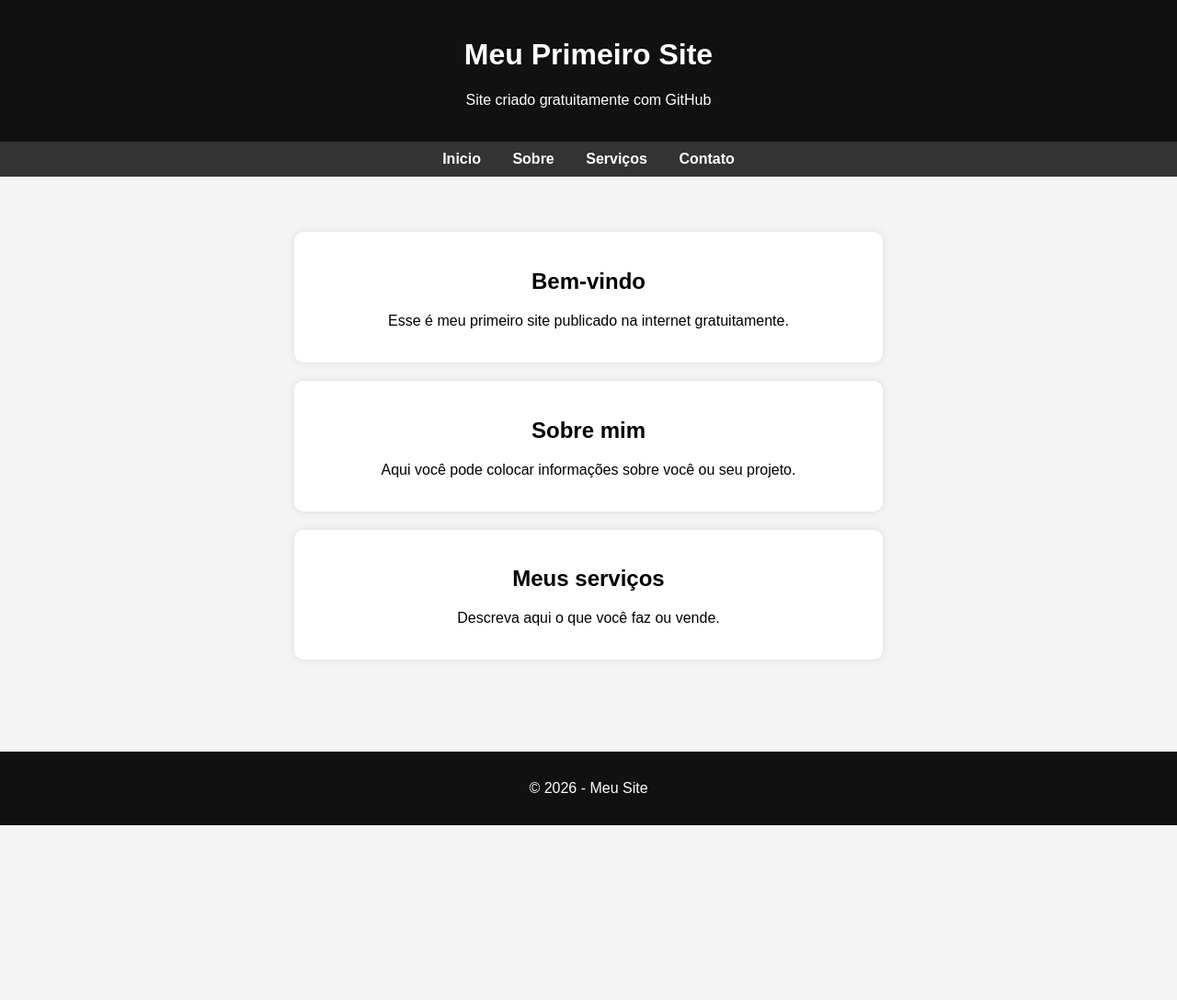
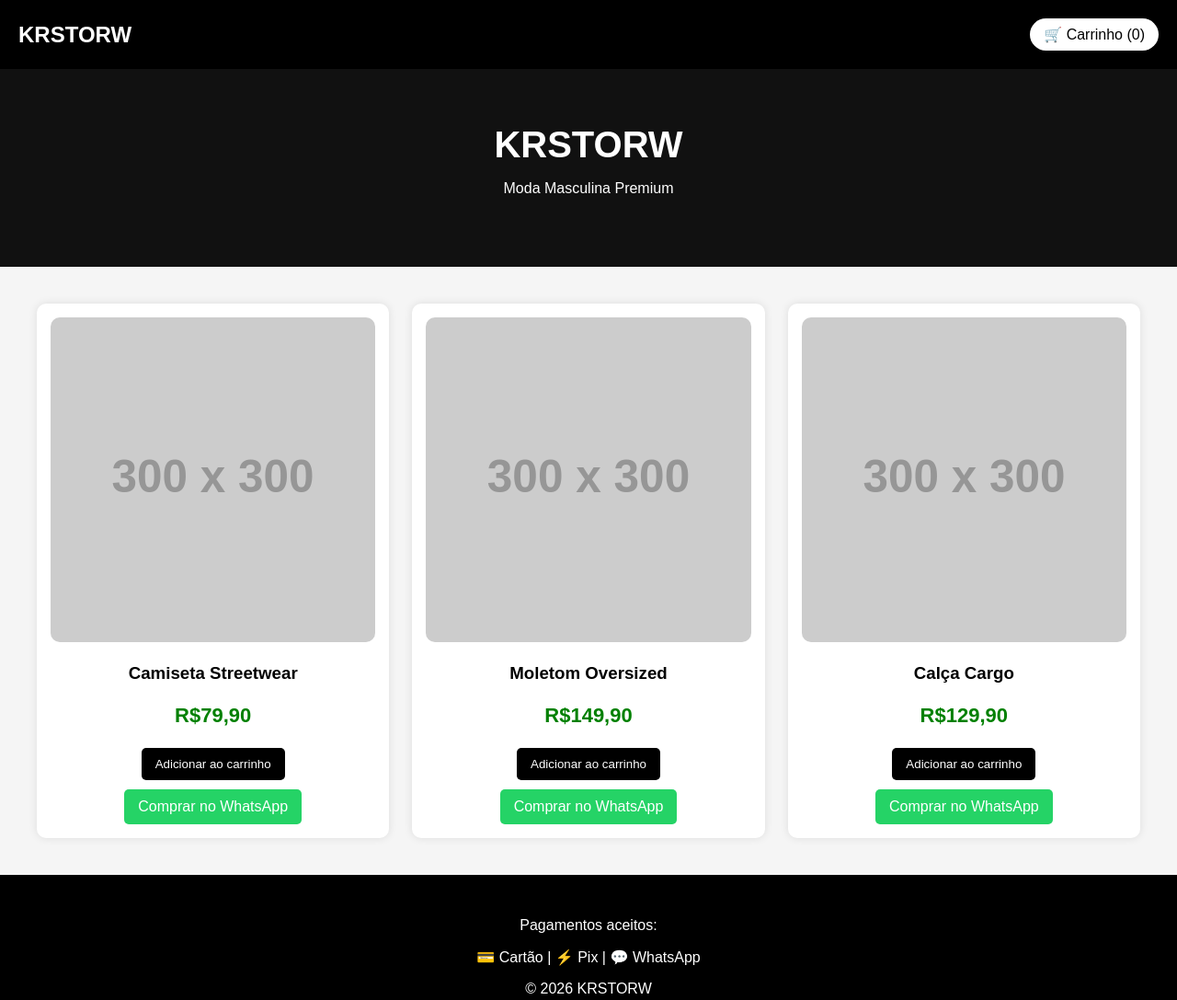
Before and after one commit to titidjesus/KRSTORW, a plain HTML site: page index.html in a window 1280 px wide. Shown: the whole page at 92% size. Before the commit the page ends 897 px from the top, so only its background shows below. Drawn offline with Linux system fonts and the light colour scheme; placeholder pictures from the web are drawn by us.

Commit message:
Update index.html

```diff
--- a/index.html
+++ b/index.html
@@ -3,61 +3,103 @@
 <head>
 <meta charset="UTF-8">
 <meta name="viewport" content="width=device-width, initial-scale=1.0">
-
-<title>Meu Site</title>
+<title>KRSTORW | Loja Masculina</title>
 
 <style>
 
 body{
-font-family: Arial, sans-serif;
+font-family:Arial;
 margin:0;
-background:#f4f4f4;
+background:#f5f5f5;
 }
 
 header{
+background:black;
+color:white;
+display:flex;
+justify-content:space-between;
+align-items:center;
+padding:20px;
+}
+
+.logo{
+font-size:24px;
+font-weight:bold;
+}
+
+.carrinho{
+background:white;
+color:black;
+padding:8px 15px;
+border-radius:20px;
+}
+
+.banner{
 background:#111;
 color:white;
-padding:20px;
+text-align:center;
+padding:60px 20px;
+}
+
+.banner h1{
+font-size:40px;
+margin:0;
+}
+
+.produtos{
+display:grid;
+grid-template-columns:repeat(auto-fit,minmax(250px,1fr));
+gap:25px;
+padding:40px;
+}
+
+.produto{
+background:white;
+padding:15px;
+border-radius:10px;
+box-shadow:0 0 10px rgba(0,0,0,0.1);
 text-align:center;
 }
 
-nav{
-background:#333;
-padding:10px;
-text-align:center;
+.produto img{
+width:100%;
+border-radius:10px;
 }
 
-nav a{
-color:white;
-margin:15px;
-text-decoration:none;
+.preco{
+color:green;
+font-size:22px;
 font-weight:bold;
 }
 
-nav a:hover{
-color:#ffd000;
+button{
+background:black;
+color:white;
+border:none;
+padding:10px 15px;
+cursor:pointer;
+border-radius:5px;
 }
 
-.container{
-padding:40px;
-text-align:center;
+button:hover{
+background:#444;
 }
 
-.card{
-background:white;
-padding:20px;
-margin:20px auto;
-max-width:600px;
-border-radius:10px;
-box-shadow:0 0 10px rgba(0,0,0,0.1);
+.whatsapp{
+display:inline-block;
+margin-top:10px;
+background:#25D366;
+padding:10px 15px;
+color:white;
+text-decoration:none;
+border-radius:5px;
 }
 
 footer{
-background:#111;
+background:black;
 color:white;
 text-align:center;
-padding:15px;
-margin-top:40px;
+padding:30px;
 }
 
 </style>
@@ -66,39 +108,103 @@ margin-top:40px;
 <body>
 
 <header>
-<h1>Meu Primeiro Site</h1>
-<p>Site criado gratuitamente com GitHub</p>
+
+<div class="logo">KRSTORW</div>
+
+<div class="carrinho">
+🛒 Carrinho (<span id="contador">0</span>)
+</div>
+
 </header>
 
-<nav>
-<a href="#">Inicio</a>
-<a href="#">Sobre</a>
-<a href="#">Serviços</a>
-<a href="#">Contato</a>
-</nav>
+<section class="banner">
 
-<div class="container">
+<h1>KRSTORW</h1>
+<p>Moda Masculina Premium</p>
 
-<div class="card">
-<h2>Bem-vindo</h2>
-<p>Esse é meu primeiro site publicado na internet gratuitamente.</p>
-</div>
+</section>
 
-<div class="card">
-<h2>Sobre mim</h2>
-<p>Aqui você pode colocar informações sobre você ou seu projeto.</p>
-</div>
+<section class="produtos">
 
-<div class="card">
-<h2>Meus serviços</h2>
-<p>Descreva aqui o que você faz ou vende.</p>
-</div>
+<div class="produto">
+
+<img src="https://via.placeholder.com/300">
+
+<h3>Camiseta Streetwear</h3>
+
+<p class="preco">R$79,90</p>
+
+<button onclick="addCarrinho()">Adicionar ao carrinho</button>
+
+<br>
+
+<a class="whatsapp" href="https://wa.me/5511999999999">
+Comprar no WhatsApp
+</a>
 
 </div>
 
+<div class="produto">
+
+<img src="https://via.placeholder.com/300">
+
+<h3>Moletom Oversized</h3>
+
+<p class="preco">R$149,90</p>
+
+<button onclick="addCarrinho()">Adicionar ao carrinho</button>
+
+<br>
+
+<a class="whatsapp" href="https://wa.me/5511999999999">
+Comprar no WhatsApp
+</a>
+
+</div>
+
+<div class="produto">
+
+<img src="https://via.placeholder.com/300">
+
+<h3>Calça Cargo</h3>
+
+<p class="preco">R$129,90</p>
+
+<button onclick="addCarrinho()">Adicionar ao carrinho</button>
+
+<br>
+
+<a class="whatsapp" href="https://wa.me/5511999999999">
+Comprar no WhatsApp
+</a>
+
+</div>
+
+</section>
+
 <footer>
-<p>© 2026 - Meu Site</p>
+
+<p>Pagamentos aceitos:</p>
+
+<p>💳 Cartão | ⚡ Pix | 💬 WhatsApp</p>
+
+<p>© 2026 KRSTORW</p>
+
 </footer>
+
+<script>
+
+let contador = 0;
+
+function addCarrinho(){
+
+contador++;
+
+document.getElementById("contador").innerText = contador;
+
+}
+
+</script>
 
 </body>
 </html>
```
